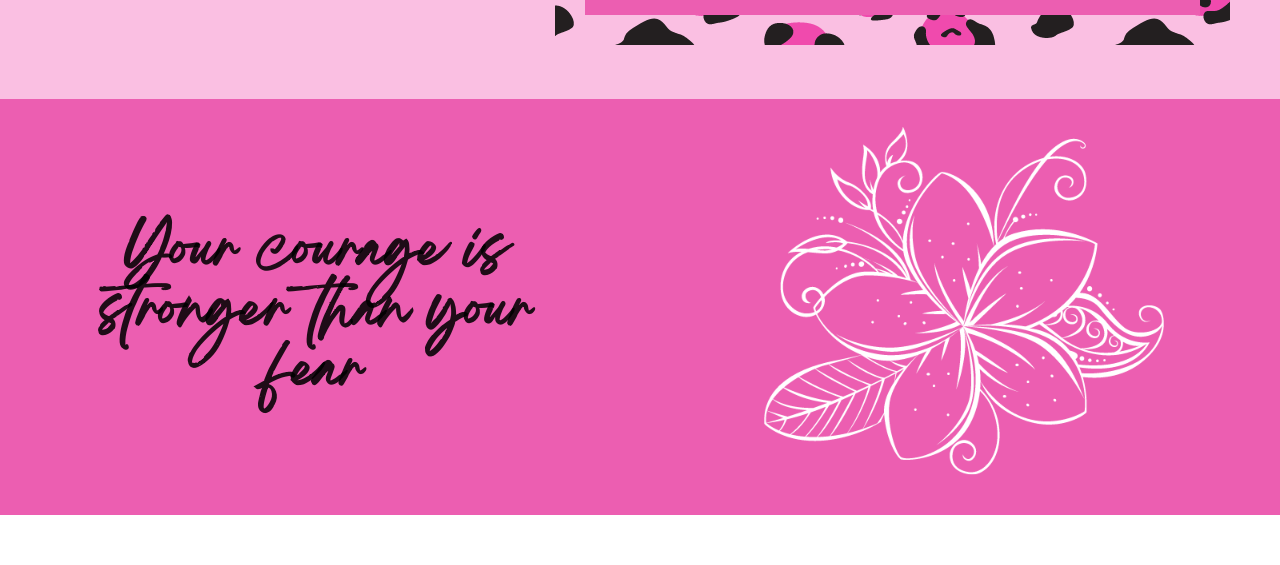
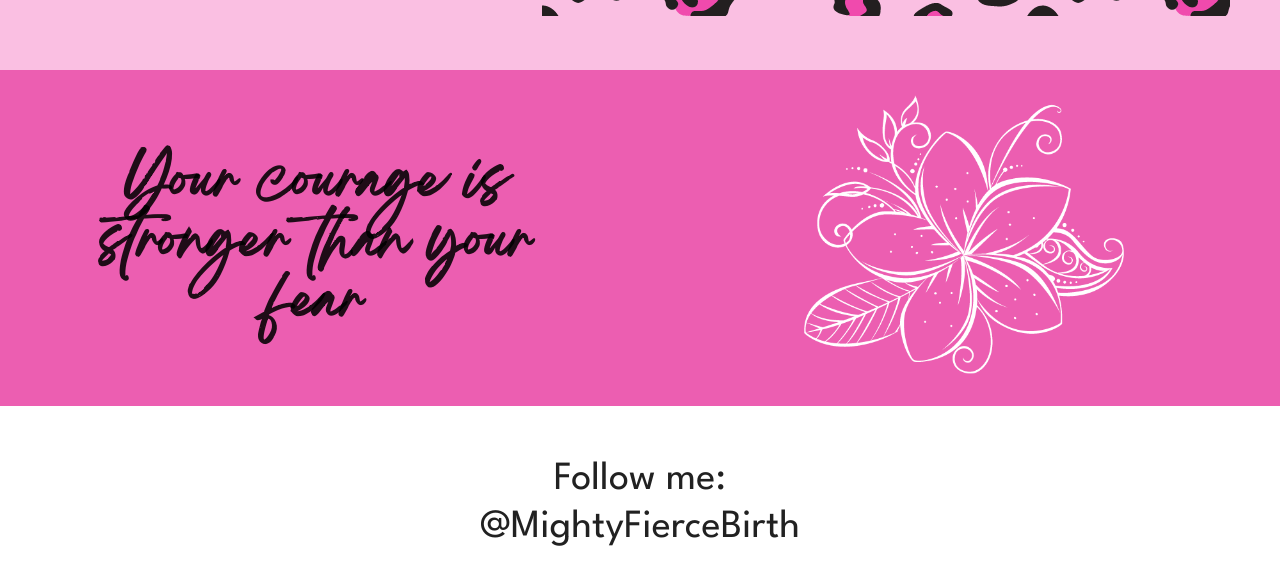
Before and after one commit to AlexJackson01/mighty-fierce-birth, a React (Create React App) app in the folder client/: page / in a window 1280 px wide. Shown: the part 3252-3817 px from the top of the page. Built offline with nearby package versions, Linux system fonts and the light colour scheme.

Commit message:
Improved Affirmations for mobile

```diff
--- a/client/src/App.css
+++ b/client/src/App.css
@@ -236,7 +236,7 @@ h4 {
     display: block;
     text-align: center;
     margin: 0 auto;
-    width: 400px;
+    width: 40vmin;
 }
 
 .affirm-button {
--- a/client/src/components/home/Affirmations.js
+++ b/client/src/components/home/Affirmations.js
@@ -8,12 +8,12 @@ export default function Affirmations () {
     <Fade bottom>
       <div className='affirmations-section'>
         <Grid container spacing={2}>
-          <Grid item xs={12} sm={12} md={6}>
+          <Grid item xs={12} sm={6} md={6}>
             <h1 className='affirmation'>
               Your courage is stronger than your fear
             </h1>
           </Grid>
-          <Grid item xs={12} sm={12} md={6}>
+          <Grid item xs={12} sm={6} md={6} sx={{display: "flex", justifyContent: "center", alignItems: "center"}}>
             {/* <button className="affirm-button">
                     <p>Click here for</p>
                     <p className="button-text">printable affirmations</p>
--- a/client/src/components/home/Reviews.js
+++ b/client/src/components/home/Reviews.js
@@ -19,7 +19,7 @@ export default function Reviews () {
   return (
     <Fade bottom>
       <div className='reviews-section'>
-        <Grid container spacing={4}>
+        <Grid container spacing={0}>
           <Grid item xs={12} sm={12} md={5}>
             <h1 className='reviews-h1'>
               Find out what others have said about MFB
```
